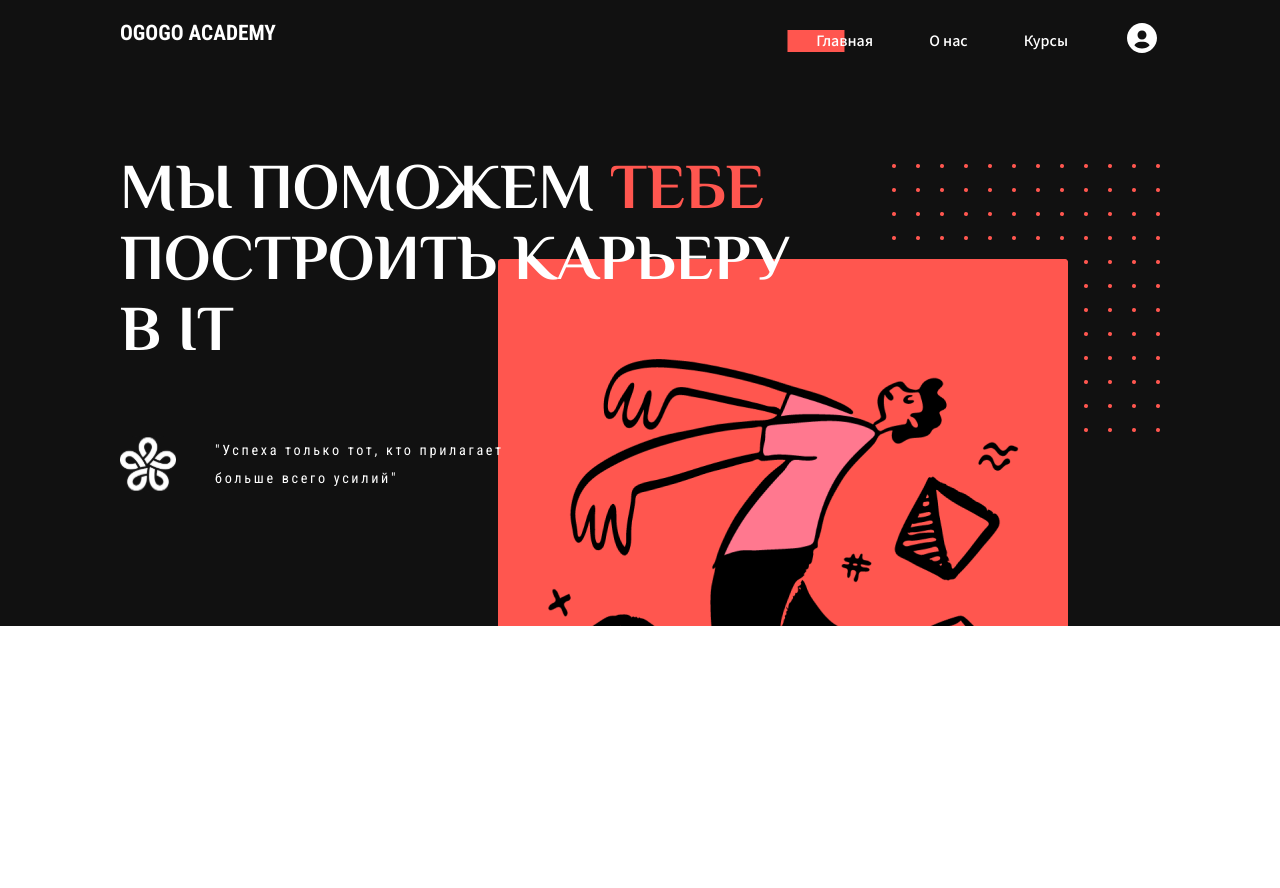
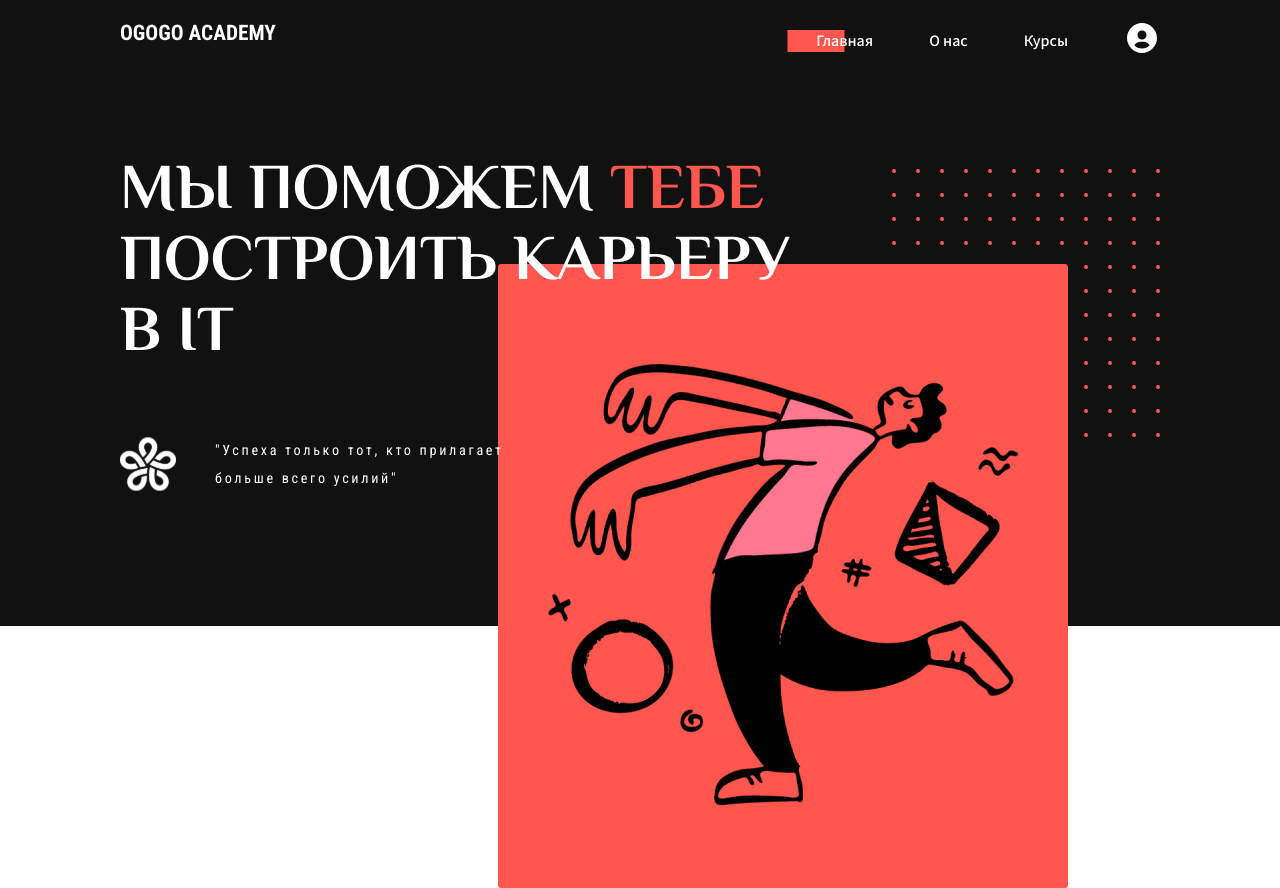
Before and after one commit to Yuzeyzer/ReactJS__Academy--Ogogo, a React (Create React App) app: page / in a window 1280 px wide. Before the commit the page ends 800 px from the top, so only its background shows below. Built offline with nearby package versions, Linux system fonts and the light colour scheme.

Commit message:
fixes bug whith scroll-bar, changer revative parent to hero section

```diff
--- a/src/landing/scss/components/header/_header.scss
+++ b/src/landing/scss/components/header/_header.scss
@@ -5,6 +5,7 @@
 	position: absolute;
 	left: 0;
 	top: 0;
+	z-index: 2;
 	width: 100%;
 	padding: vw(22) 0;
 	&__row {
--- a/src/landing/scss/sections/hero/_hero.scss
+++ b/src/landing/scss/sections/hero/_hero.scss
@@ -1,12 +1,9 @@
 .hero {
-	overflow-x: hidden;
+	position: relative;
+	z-index: 1;
 	background-color: $black;
 	min-height: vw(704);
 	padding-top: vw(170);
-	&__content {
-		position: relative;
-		z-index: 1;
-	}
 	&__title {
 		max-width: vw(767);
 		font-family: $philosoph;
@@ -29,8 +26,8 @@
 	}
 	&__bgImage {
 		position: absolute;
-		right: 0;
-		top: vw(15);
+		right: vw(135);
+		top: vw(190);
 		z-index: -1;
 	}
 }
```
